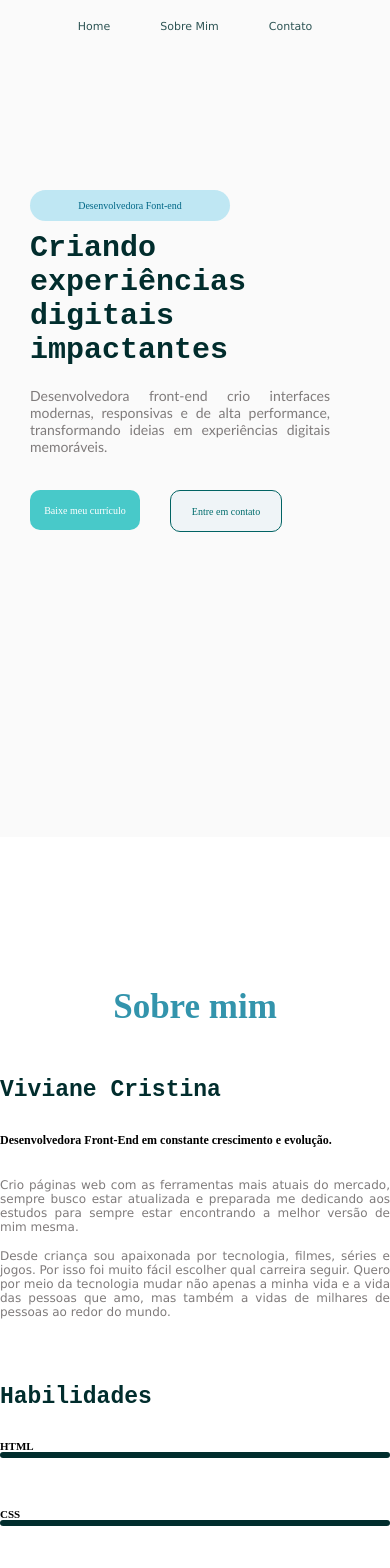
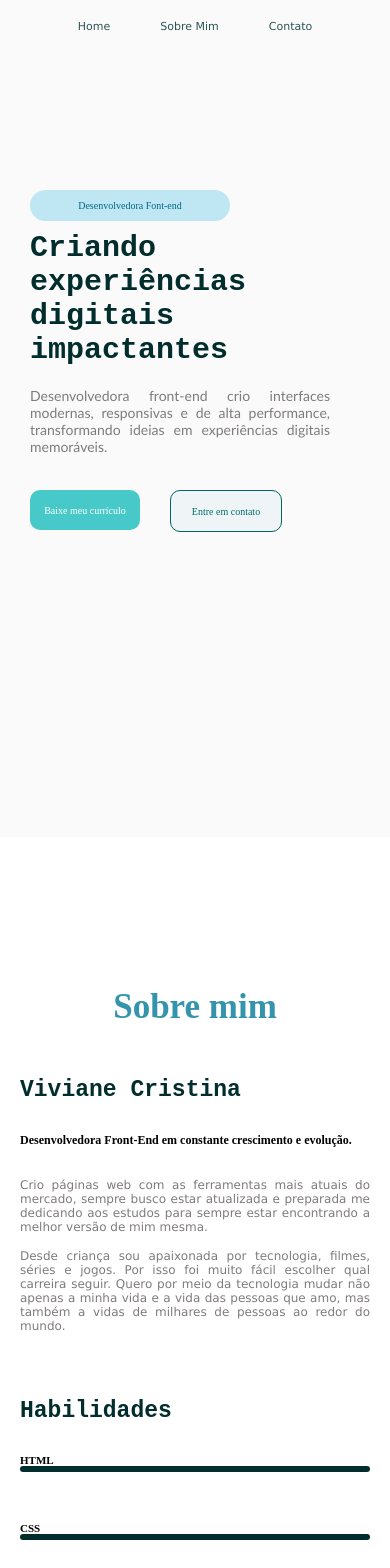
Before and after one commit to VivianeCris-Dev/portfolio, a React (Vite) app: page / in a window 390 px wide. Shown: the top 1568 px of the page. Built offline with nearby package versions, Linux system fonts and the light colour scheme.

Commit message:
arrumando problema nas fontes

```diff
--- a/src/components/skills/skills.css
+++ b/src/components/skills/skills.css
@@ -102,6 +102,6 @@ h1 {
 @media screen and (max-width: 550px) {
 
   .abaut {
-    width: 390px;
+    width: 350px;
   }
 }
```
